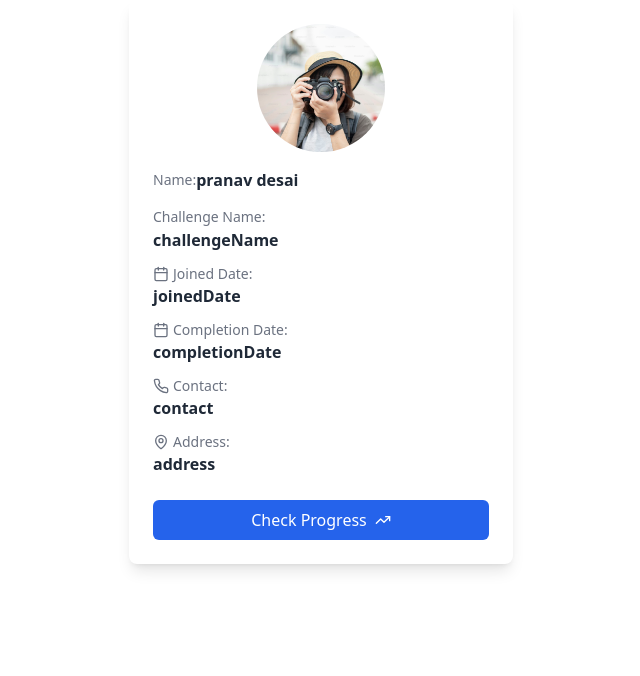
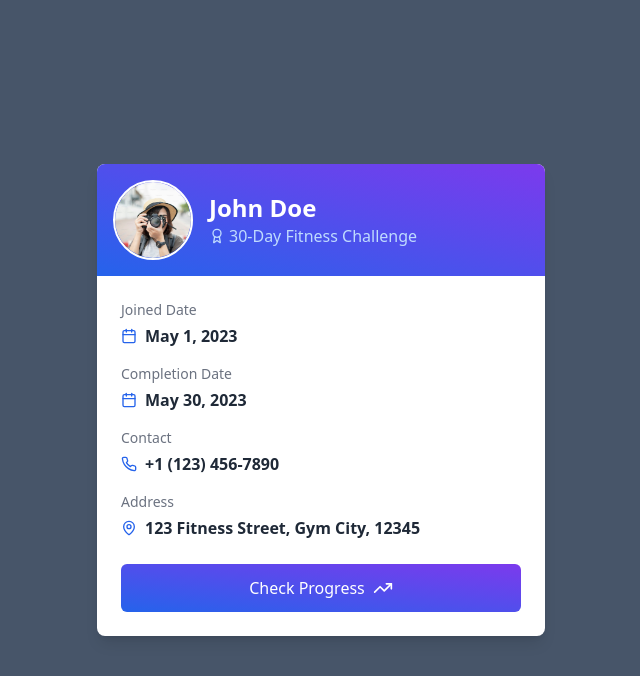
Before and after one commit to PranavKumar9529desai/gymdominator-admin, a Next.js app: page /users/1 in a window 1280 px wide. Shown: the top 676 px of the page, without its empty margins (319-959 px from the left). Built offline with nearby package versions, Linux system fonts and the light colour scheme.

Commit message:
fixed ui for the userprofile card

```diff
--- a/app/trainer/[trainerid]/page.tsx
+++ b/app/trainer/[trainerid]/page.tsx
@@ -83,7 +83,7 @@ export default function UserWorkoutAssignment({
         user.goal.toLowerCase().includes(searchTerm.toLowerCase())
     );
   }, [users, searchTerm]);
-
+  console.log(searchTerm, filteredUsers);
   const { totalUsers, assignedUsers, unassignedUsers } = useMemo(() => {
     const total = users.length;
     const assigned = users.filter((user) => user.workoutPlan).length;
@@ -136,6 +136,7 @@ export default function UserWorkoutAssignment({
         </div>
       </div>
 
+      {/* search box*/}
       <div className="mb-6">
         <div className="relative">
           <input
--- a/app/users/[userid]/page.tsx
+++ b/app/users/[userid]/page.tsx
@@ -1,76 +1,98 @@
 import React from "react";
 import Image from "next/image";
-import { Calendar, Phone, MapPin, TrendingUp } from "lucide-react";
-import profilImage from "@/app/assests/profileImage.jpeg"
-interface UserProfileCardProps {
-  photo: string;
-  name: string;
-  challengeName: string;
-  joinedDate: string;
-  completionDate: string;
-  contact: string;
-  address: string;
-  onCheckProgress: () => void;
-}
+import { Calendar, Phone, MapPin, TrendingUp, Award } from "lucide-react";
+import UserProfileImage from "@/app/assests/profileImage.jpeg";
 
-export default function UserProfileCard({
-  params,
-}: {
-  params: { userid: string };
-}) {
+// TODO add get user data from the backend
+export default function UserProfileCard() {
+  // Temporary data
+  const userData = {
+    // photo: "/placeholder.svg?height=80&width=80",
+    name: "John Doe",
+    challengeName: "30-Day Fitness Challenge",
+    joinedDate: "May 1, 2023",
+    completionDate: "May 30, 2023",
+    contact: "+1 (123) 456-7890",
+    address: "123 Fitness Street, Gym City, 12345",
+  };
+
+  const handleCheckProgress = () => {
+    console.log("Checking progress...");
+    // Add navigation or modal opening logic here
+  };
+
   return (
-    <div className="bg-white shadow-lg rounded-lg overflow-hidden max-w-sm mx-auto">
-      <div className="p-6">
-        <div className="relative w-32 h-32 mx-auto mb-4">
+    <div className=" bg-slate-600 flex  px-4 py-2  lg:w-full h-screen justify-center items-center lg:px-1 lg:py-1">
+      <div className="bg-white shadow-lg rounded-lg overflow-hidden max-w-md mx-auto container">
+        <div className="bg-gradient-to-tr from-blue-600 to-violet-600 text-white p-4">
+          <div className="flex items-center">
+            <div className="relative w-20 h-20 mr-4">
               <Image
-            src={profilImage}
-            alt={`${"name"}'s profile picture`}
+                src={UserProfileImage}
+                alt={`${userData.name}'s profile picture`}
                 layout="fill"
                 objectFit="cover"
-            className="rounded-full"
+                className="rounded-full border-2 border-white"
               />
             </div>
-        <div className="space-y-3">
-          <div className="flex  items-center ">
-            <label className="text-sm text-gray-500">Name:</label>
-            <p className="font-semibold text-gray-800">{" pranav desai"}</p>
+            <div>
+              <h2 className="text-2xl font-bold">{userData.name}</h2>
+              <p className="text-blue-200 flex items-center text-nowrap text-sm lg:text-base">
+                <Award className="w-4 h-4 mr-1" />
+                {userData.challengeName}
+              </p>
             </div>
-          <div>
-            <label className="text-sm text-gray-500">Challenge Name:</label>
-            <p className="font-semibold text-gray-800">{"challengeName"}</p>
           </div>
-          <div>
-            <label className="text-sm text-gray-500 flex items-center">
-              <Calendar className="w-4 h-4 mr-1" /> Joined Date:
+        </div>
+        <div className="p-6">
+          <div className="grid grid-cols-2 gap-4">
+            <div className="col-span-2">
+              <label className="text-sm text-gray-500 block mb-1">
+                Joined Date
               </label>
-            <p className="font-semibold text-gray-800">{"joinedDate"}</p>
+              <p className="font-semibold text-gray-800 flex items-center">
+                <Calendar className="w-4 h-4 mr-2 text-blue-600" />
+                {userData.joinedDate}
+              </p>
             </div>
-          <div>
-            <label className="text-sm text-gray-500 flex items-center">
-              <Calendar className="w-4 h-4 mr-1" /> Completion Date:
+            <div className="col-span-2">
+              <label className="text-sm text-gray-500 block mb-1">
+                Completion Date
               </label>
-            <p className="font-semibold text-gray-800">{"completionDate"}</p>
+              <p className="font-semibold text-gray-800 flex items-center">
+                <Calendar className="w-4 h-4 mr-2 text-blue-600" />
+                {userData.completionDate}
+              </p>
             </div>
-          <div>
-            <label className="text-sm text-gray-500 flex items-center">
-              <Phone className="w-4 h-4 mr-1" /> Contact:
+            <div className="col-span-2">
+              <label className="text-sm text-gray-500 block mb-1">
+                Contact
               </label>
-            <p className="font-semibold text-gray-800">{"contact"}</p>
+              <p className="font-semibold text-gray-800 flex items-center">
+                <Phone className="w-4 h-4 mr-2 text-blue-600" />
+                {userData.contact}
+              </p>
             </div>
-          <div>
-            <label className="text-sm text-gray-500 flex items-center">
-              <MapPin className="w-4 h-4 mr-1" /> Address:
+            <div className="col-span-2">
+              <label className="text-sm text-gray-500 block mb-1">
+                Address
               </label>
-            <p className="font-semibold text-gray-800">{"address"}</p>
+              <p className="font-semibold text-gray-800 flex items-center">
+                <MapPin className="w-4 h-4 mr-2 text-blue-600" />
+                {userData.address}
+              </p>
             </div>
           </div>
           <button
-          //   onClick={onCheckProgress}
-          className="mt-6 w-full bg-blue-600 text-white py-2 px-4 rounded-md hover:bg-blue-700 transition duration-300 ease-in-out flex items-center justify-center"
+            // onClick={handleCheckProgress}
+            className="
+          bg-gradient-to-tr from-blue-600 to-violet-600
+          mt-6 w-full bg-blue-600 text-white py-3 px-4 rounded-md hover:bg-blue-700 transition duration-300 ease-in-out flex items-center justify-center"
           >
             Check Progress
-          <TrendingUp className="ml-2 w-4 h-4" />
+            <TrendingUp className="ml-2 w-5 h-5" />
           </button>
+        </div>
       </div>
     </div>
   );
--- a/components/UsersTables.tsx
+++ b/components/UsersTables.tsx
@@ -1,16 +1,11 @@
 "use client";
-import React, { useState, useMemo, useEffect } from "react";
-import {
-  ChevronDown,
-  Users,
-  UserCheck,
-  UserX,
-  Turtle,
-  TicketCheckIcon,
-  Icon,
-} from "lucide-react";
+import React, { useState, useMemo, useEffect, useRef } from "react";
+import Link from "next/link";
+import { Search } from "lucide-react";
+import { Users, UserCheck, UserX } from "lucide-react";
 import FetchUser from "@/app/utils/FetchUser";
 import UserTrainerTableSkeleton from "./Skeltons/UserTabelsSkelton";
+import { useRouter } from "next/navigation";
 
 interface User {
   id: number;
@@ -26,26 +21,25 @@ interface Trainer {
 }
 
 export default function UserTrainerTable() {
-  // fetch the users and the trainers here
+  const router = useRouter();
   const [isloading, setisloading] = useState<boolean>(true);
   const [users, setUsers] = useState<User[]>([]);
-
+  const [searchTerm, setSearchTerm] = useState<string>("");
   useEffect(() => {
     try {
       setisloading(true);
-      console.log(isloading);
+      // console.log(isloading);
       const fetchAllusers = async () => {
         let userslist = await FetchUser();
         // Ensure default values for missing fields
         let updatedUsers = userslist.map((user, index) => ({
           id: user.id ?? users.length + index + 1, // Assign default ID if missing
           name: user.name ?? "Unknown", // Default name if missing
-          gender: user.gender ?? "Unknown", // Default gender if missing
+          gender: user.gender ?? "Male", // Default gender if missing
           goal: user.goal ?? "None", // Default goal if missing
           assignedTrainer: user.assignedTrainer ?? null, // Default trainer if missing
         }));
 
-        console.log("Updated users list from useEffect: ", updatedUsers);
         setUsers((prevUsers) => [...prevUsers, ...updatedUsers]);
       };
       // calling the fetchAllusers
@@ -76,6 +70,15 @@ export default function UserTrainerTable() {
       )
     );
   };
+
+  const filteredUsers = useMemo(() => {
+    return users.filter(
+      (user) =>
+        user.name.toLowerCase().includes(searchTerm.toLowerCase()) ||
+        user.gender.toLowerCase().includes(searchTerm.toLowerCase()) ||
+        user.goal.toLowerCase().includes(searchTerm.toLowerCase())
+    );
+  }, [users, searchTerm]);
 
   const { totalUsers, assignedUsers, unassignedUsers } = useMemo(() => {
     const total = users.length;
@@ -136,6 +139,24 @@ export default function UserTrainerTable() {
           </div>
         </div>
 
+        {/* search box */}
+        <div className="mb-6">
+          <div className="relative">
+            <input
+              type="text"
+              placeholder="Search users..."
+              value={searchTerm}
+              onChange={(e) => setSearchTerm(e.target.value)}
+              className="w-full px-4 py-2 pl-10 pr-4 text-gray-700 bg-white border border-gray-300 rounded-lg focus:outline-none focus:ring-2 focus:ring-blue-500 focus:border-transparent"
+              aria-label="Search users"
+            />
+            <Search
+              className="absolute left-3 top-1/2 transform -translate-y-1/2 text-gray-400"
+              size={20}
+            />
+          </div>
+        </div>
+
         <div className="bg-white shadow-md rounded-lg overflow-hidden">
           <table className="min-w-full table-auto hidden md:table">
             <thead className="bg-gray-200">
@@ -149,10 +170,13 @@ export default function UserTrainerTable() {
               </tr>
             </thead>
             <tbody>
-              {users.map((user) => (
+              {filteredUsers.map((user) => (
                 <tr
+                  onClick={() => {
+                    router.push(`/users/${user.id}`);
+                  }}
                   key={user.id}
-                  className="border-b border-gray-200 hover:bg-gray-50"
+                  className="border-b border-gray-200 hover:bg-gray-50 w-full h-full"
                 >
                   <td className="px-4 py-2">{user.name}</td>
                   <td className="px-4 py-2 ">{user.gender}</td>
@@ -178,10 +202,10 @@ export default function UserTrainerTable() {
                       {/* <div className="pointer-events-none absolute inset-y-0 right-0 flex items-center px-2 text-gray-700">
                         {user.assignedTrainer ? (
                           <TicketCheckIcon className="" />
-                        ) : (
-                          <></>
-                        )}
-                      </div> */}
+                          ) : (
+                            <></>
+                            )}
+                            </div> */}
                     </div>
                   </td>
                 </tr>
@@ -191,7 +215,7 @@ export default function UserTrainerTable() {
 
           {/* here is mobile ui components */}
           <div className="sm:hidden ">
-            {users.map((user) => (
+            {filteredUsers.map((user) => (
               <div key={user.id} className="border-b border-gray-200 p-4 ">
                 <h3 className="font-semibold text-gray-800 mb-2">
                   {user.name}
--- a/next.config.mjs
+++ b/next.config.mjs
@@ -1,4 +1,6 @@
 /** @type {import('next').NextConfig} */
-const nextConfig = {};
+const nextConfig = {
+  reactStrictMode: false,
+};
 
 export default nextConfig;
```
Lines whose indentation alone changed are shown as unchanged.
